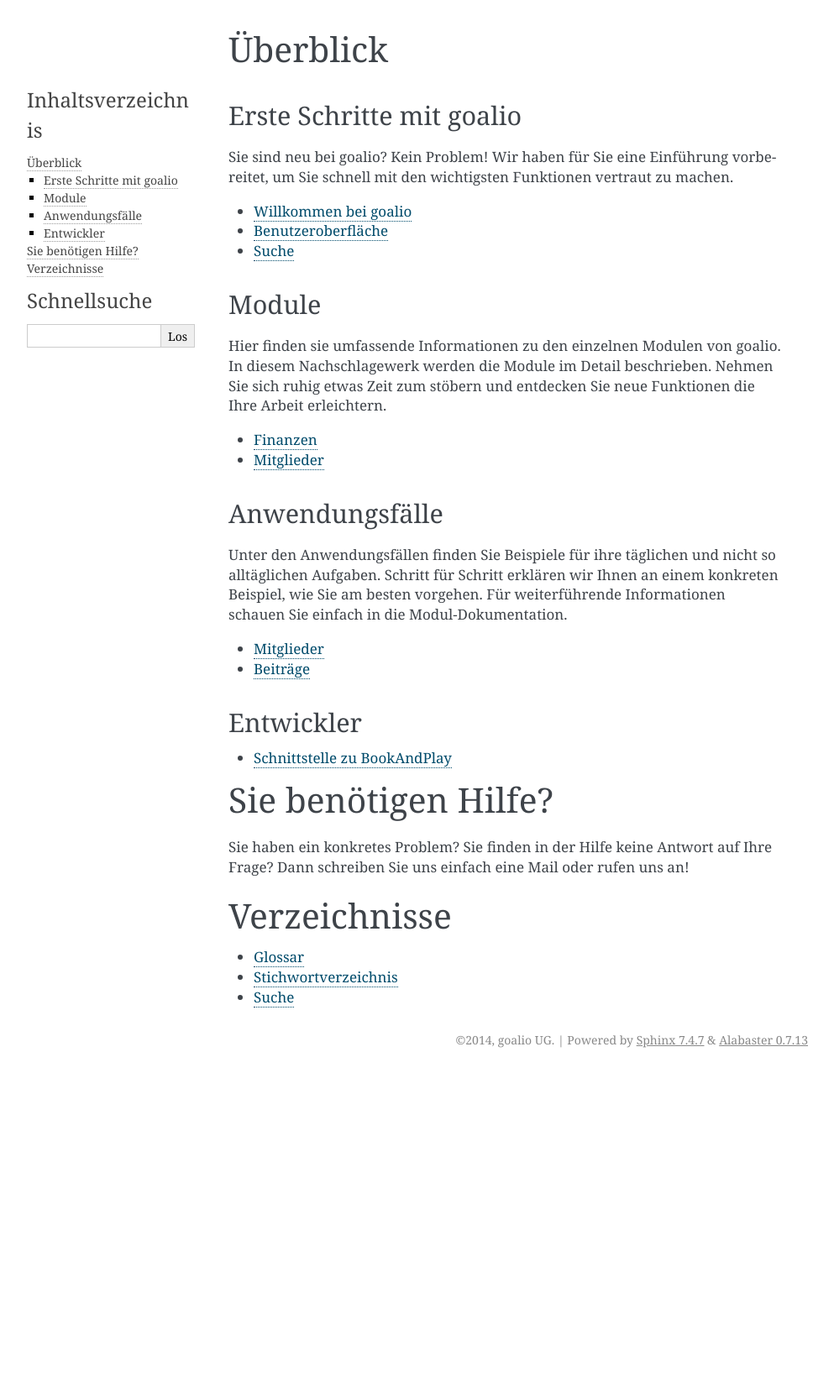
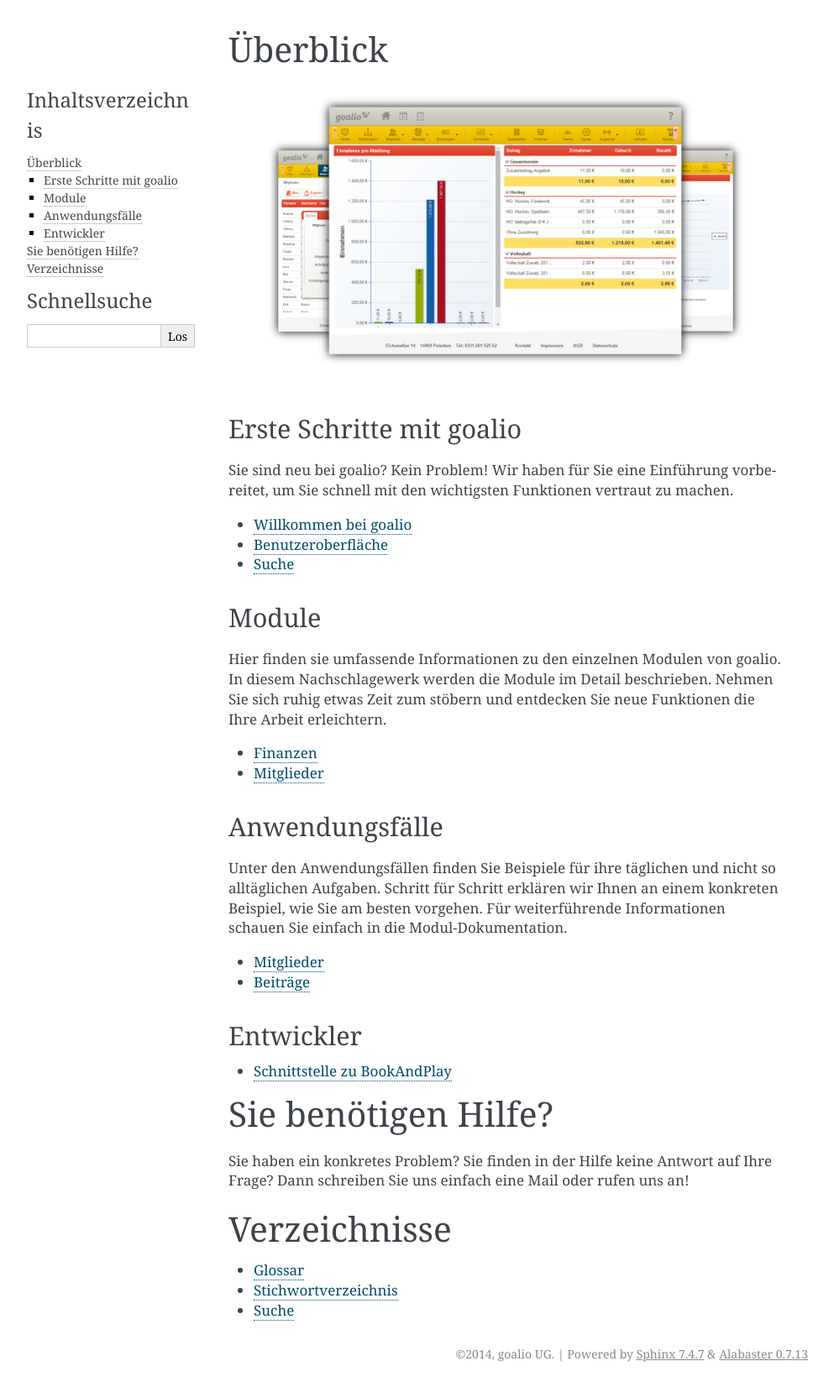
Before and after one commit to goalio/docs, a Sphinx documentation site: the page built from docs/index.rst, in a window 1280 px wide. Shown: the whole page at 84% size, without its empty margins (148-1141 px from the left). Built offline with Sphinx 7.4.7, drawn with Linux system fonts in a browser that asks for light colours; formulas are drawn with MathJax 3; before the commit the page ends 1278 px from its top, so only the background shows below that.

Commit message:
Update index.rst

```diff
--- a/docs/index.rst
+++ b/docs/index.rst
@@ -8,6 +8,8 @@
 
 Überblick
 =========
+
+.. image:: ./images/goalio-software-screenshots.png
 
 Erste Schritte mit goalio
 -------------------------
```
